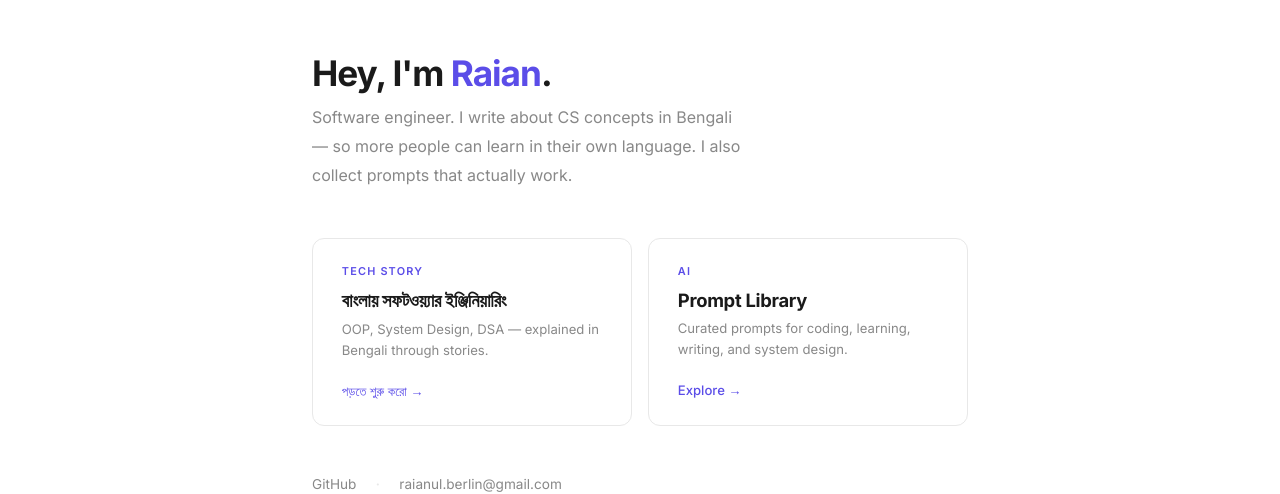
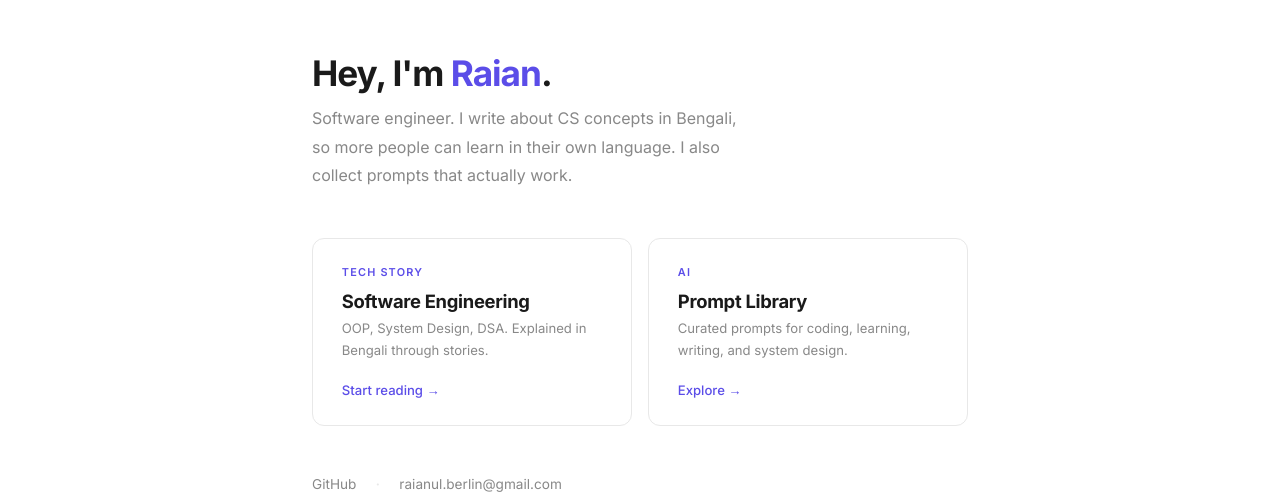
Before and after one commit to raianul/raianul.github.io, a Jekyll site: the page built from index.html, in a window 1280 px wide. Shown: the part 175-669 px from the top of the page. Built offline with Jekyll 4.4.1, drawn with Linux system fonts in a browser that asks for light colours.

Commit message:
Fix hub page copy: remove em dashes, English-only card titles
Co-Authored-By: Claude Sonnet 4.6 <noreply@anthropic.com>

```diff
--- a/index.html
+++ b/index.html
@@ -177,16 +177,16 @@ description: "Bengali tech writing and AI tools by Raian."
   <main>
     <div class="intro">
       <div class="intro-name">Hey, I'm <span>Raian</span>.</div>
-      <p class="intro-bio">Software engineer. I write about CS concepts in Bengali — so more people can learn in their own language. I also collect prompts that actually work.</p>
+      <p class="intro-bio">Software engineer. I write about CS concepts in Bengali, so more people can learn in their own language. I also collect prompts that actually work.</p>
     </div>
 
     <div class="destinations">
 
       <a href="/blog" class="dest-card">
         <div class="dest-tag">Tech Story</div>
-        <div class="dest-title">বাংলায় সফটওয়্যার ইঞ্জিনিয়ারিং</div>
-        <div class="dest-desc">OOP, System Design, DSA — explained in Bengali through stories.</div>
-        <span class="dest-arrow">পড়তে শুরু করো →</span>
+        <div class="dest-title">Software Engineering</div>
+        <div class="dest-desc">OOP, System Design, DSA. Explained in Bengali through stories.</div>
+        <span class="dest-arrow">Start reading →</span>
       </a>
 
       <a href="/ai/" class="dest-card">
```
